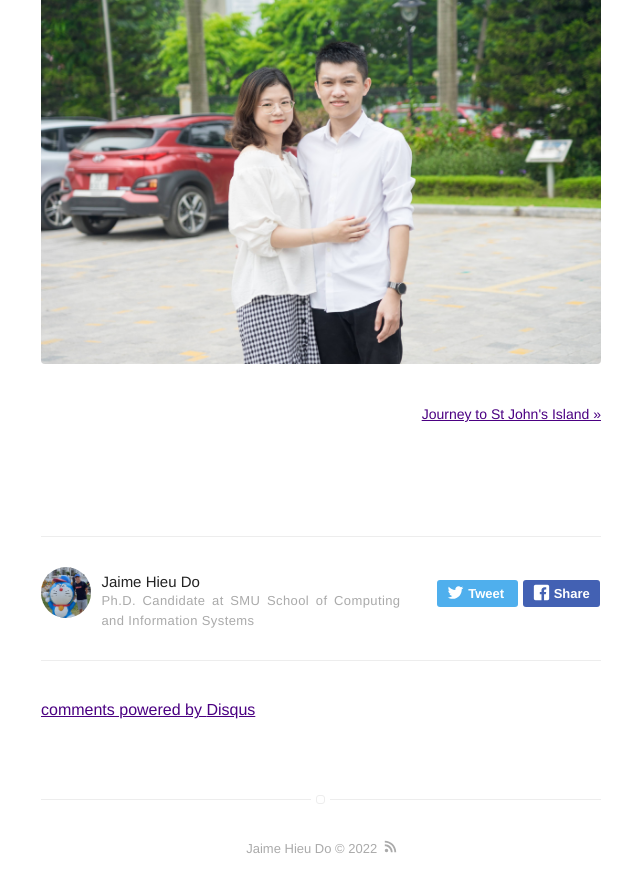
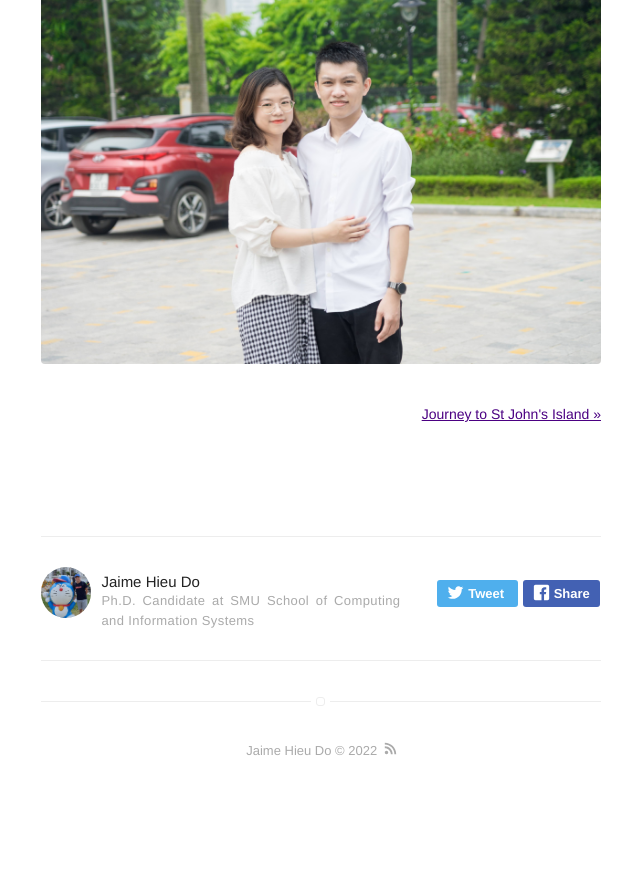
Before and after one commit to hieuddo/hieuddo.github.io, a Jekyll site: the page built from _posts/2020-07-28-graduation.md, in a window 1280 px wide and 900 px high, scrolled down 4318 px. Shown: the top 892 px of the window, without its empty margins (319-959 px from the left). Built offline with Jekyll 4.4.1, drawn with Linux system fonts in a browser that asks for light colours; comment, search, counter and statistics services are not loaded; after the commit the page ends 5120 px from its top, so only the background shows below that; some of the changed lines change nothing that is shown.

Commit message:
remove disqus

```diff
--- a/_config.yml
+++ b/_config.yml
@@ -29,9 +29,9 @@ analytics-google: 'UA-193328703-1'
 # analytics-piwik-id: 1
 
 # if you don't want comments in your posts, leave categories empty
-disqus:
-  shortname: hieuddo # enter this from your disqus account
-  categories: [blog, project] # only show disqus for posts that have these categories
+# disqus:
+#   shortname: hieuddo # enter this from your disqus account
+#   categories: [blog, project] # only show disqus for posts that have these categories
 
 # if you don't have any of social below, comment the line
 facebook: hieeudd
```
